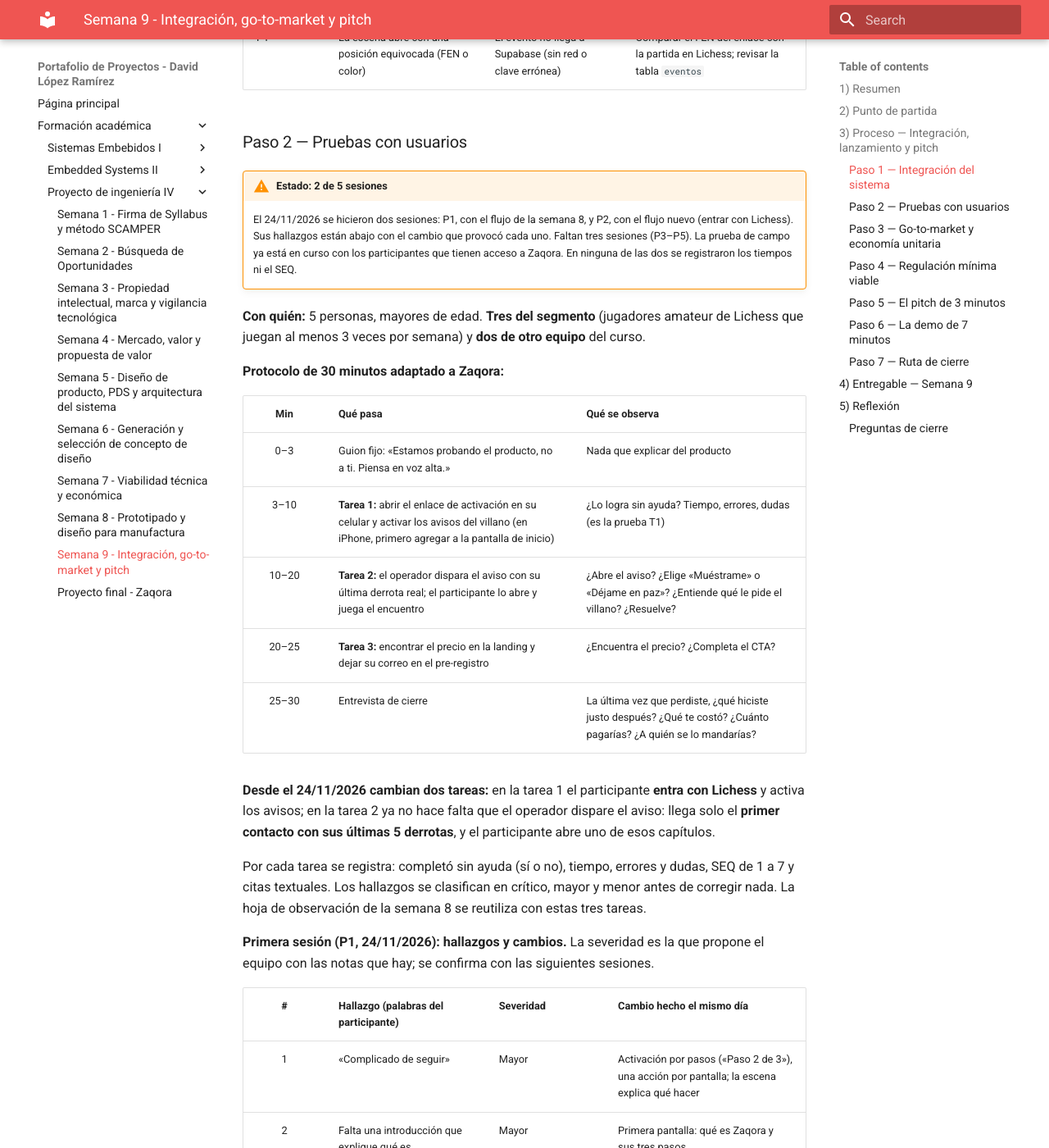
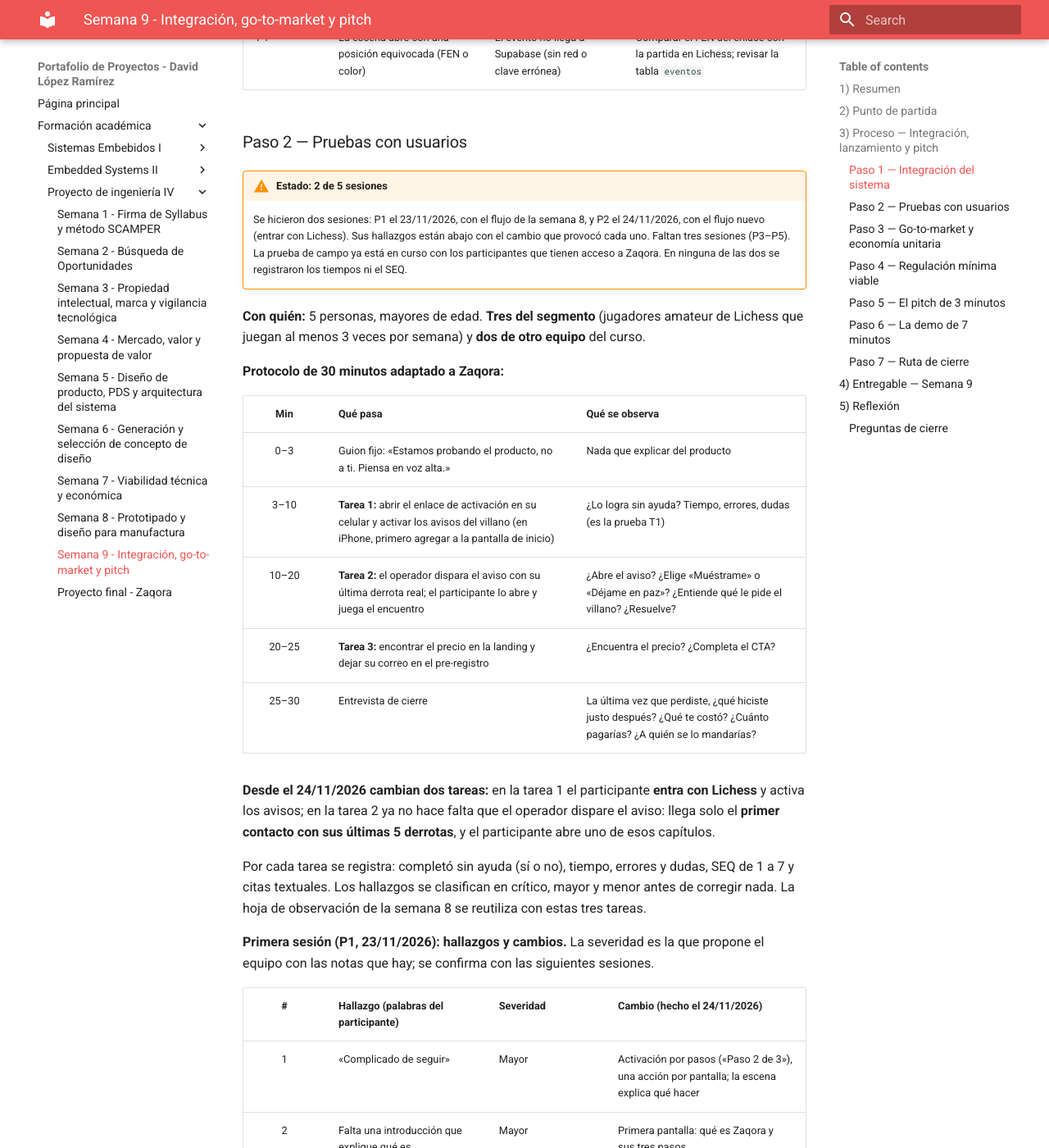
Before and after one commit to Vidddda/Portafolio-193167, an MkDocs documentation site: the page built from docs/pi4_s9.md, in a window 1280 px wide and 1400 px high, scrolled down 7916 px. Shown: the whole window at 82% size. Built offline with MkDocs 1.6.1 and Material for MkDocs 9.7.7, drawn with Linux system fonts in a browser that asks for light colours; some of the changed text lies outside the part shown.

Commit message:
Fechas de las sesiones: P1 el 23/11 y P2 el 24/11
Co-Authored-By: Claude Opus 5.5 <noreply@anthropic.com>

```diff
--- a/docs/pi4_s9.md
+++ b/docs/pi4_s9.md
@@ -70,7 +70,7 @@ Con la actualización del 24/11/2026, F1 la corre el detector en **GitHub Action
 
 | # | Prueba (adaptada) | Qué se mide | Aprobado si | Estado y evidencia |
 | :---: | :--- | :--- | :--- | :--- |
-| **T1** | Activación sin ayuda | Tiempo y errores de alguien que no conoce Zaqora al abrir el enlace y activar los avisos | < 5 minutos sin intervención (en iPhone, incluida la instalación) | ⚠️ **No cumplió en la primera sesión (24/11/2026).** El participante la encontró «complicada de seguir» y las instrucciones de iPhone «no intuitivas» (no se midió el tiempo). Se rehízo la activación por pasos. **En la segunda sesión (P2), ya con la activación nueva, el participante tampoco pudo usar la app solo**: falta ubicar en qué paso se atora. |
+| **T1** | Activación sin ayuda | Tiempo y errores de alguien que no conoce Zaqora al abrir el enlace y activar los avisos | < 5 minutos sin intervención (en iPhone, incluida la instalación) | ⚠️ **No cumplió en la primera sesión (23/11/2026).** El participante la encontró «complicada de seguir» y las instrucciones de iPhone «no intuitivas» (no se midió el tiempo). Se rehízo la activación por pasos. **En la segunda sesión (P2), ya con la activación nueva, el participante tampoco pudo usar la app solo**: falta ubicar en qué paso se atora. |
 | **T2** | Latencia derrota → aviso | Minutos entre el fin de la partida (Lichess) y el aviso (registro del script) | ≤ 10 minutos (plan de la semana 8) | ⚠️ **Parcial.** El detector corre en GitHub Actions cada 10 minutos (GitHub puede retrasarlo) y el botón «Revisar mis partidas ahora» lo lanza al momento: la corrida del 24/11/2026 tardó **31 s** de la petición al final (17:38:23 → 17:38:54). Falta medir el camino completo con una derrota nueva. |
 | **T3** | Celular sin conexión | Se apaga la red del celular mientras sale el aviso y se vuelve a encender | El aviso llega al reconectar | ⏳ **Pendiente.** Hallazgo de diseño: el aviso se envía con `ttl=3600`, así que **si el celular pasa más de 1 hora sin red, el aviso se pierde**. Es aceptable (un aviso tardío ya no llega «justo después de perder»), pero hay que declararlo. |
 | **T4** | Autonomía de la capa gratuita (equivalente de la batería) | Capítulos al mes que caben en la capa gratuita de Workers AI | Alcanza para el piloto de 20 usuarios | ✅ **Cumple (cálculo).** Con Mistral Small 3.1: unos **190 capítulos al día** ≈ 5,700 al mes → **unos 285 usuarios activos** a 20 capítulos al mes. Ver el cálculo abajo. |
@@ -148,7 +148,7 @@ Es una estimación con los precios que da la cuenta de Cloudflare, no una medici
 ### Paso 2 — Pruebas con usuarios
 
 !!! warning "Estado: 2 de 5 sesiones"
-    El 24/11/2026 se hicieron dos sesiones: P1, con el flujo de la semana 8, y P2, con el flujo nuevo (entrar con Lichess). Sus hallazgos están abajo con el cambio que provocó cada uno. Faltan tres sesiones (P3–P5). La prueba de campo ya está en curso con los participantes que tienen acceso a Zaqora. En ninguna de las dos se registraron los tiempos ni el SEQ.
+    Se hicieron dos sesiones: P1 el 23/11/2026, con el flujo de la semana 8, y P2 el 24/11/2026, con el flujo nuevo (entrar con Lichess). Sus hallazgos están abajo con el cambio que provocó cada uno. Faltan tres sesiones (P3–P5). La prueba de campo ya está en curso con los participantes que tienen acceso a Zaqora. En ninguna de las dos se registraron los tiempos ni el SEQ.
 
 **Con quién:** 5 personas, mayores de edad. **Tres del segmento** (jugadores amateur de Lichess que juegan al menos 3 veces por semana) y **dos de otro equipo** del curso.
 
@@ -166,9 +166,9 @@ Es una estimación con los precios que da la cuenta de Cloudflare, no una medici
 
 Por cada tarea se registra: completó sin ayuda (sí o no), tiempo, errores y dudas, SEQ de 1 a 7 y citas textuales. Los hallazgos se clasifican en crítico, mayor y menor antes de corregir nada. La hoja de observación de la semana 8 se reutiliza con estas tres tareas.
 
-**Primera sesión (P1, 24/11/2026): hallazgos y cambios.** La severidad es la que propone el equipo con las notas que hay; se confirma con las siguientes sesiones.
+**Primera sesión (P1, 23/11/2026): hallazgos y cambios.** La severidad es la que propone el equipo con las notas que hay; se confirma con las siguientes sesiones.
 
-| # | Hallazgo (palabras del participante) | Severidad | Cambio hecho el mismo día |
+| # | Hallazgo (palabras del participante) | Severidad | Cambio (hecho el 24/11/2026) |
 | :---: | :--- | :--- | :--- |
 | 1 | «Complicado de seguir» | Mayor | Activación por pasos («Paso 2 de 3»), una acción por pantalla; la escena explica qué hacer |
 | 2 | Falta una introducción que explique qué es | Mayor | Primera pantalla: qué es Zaqora y sus tres pasos |
@@ -471,7 +471,7 @@ Equipo de una persona: todas las tareas son de David, salvo la ayuda del operado
 - **Leer la ley cambió el producto.** La reforma a la LFPC de diciembre de 2025 obliga a avisar 5 días antes de renovar una suscripción y a permitir cancelar de inmediato. No estaba en ningún documento de las semanas anteriores, y ahora es un requisito de la app.
 - **Las reglas de Lichess cambiaron la demo.** Mi primera idea para provocar el evento era perder a propósito contra otra cuenta; eso es *sandbagging* según sus términos. La demo pierde contra la computadora.
 - **Un pitch honesto con una sola confesión obliga a elegir.** Tenía dos datos débiles (la economía por cliente y la falta de usuarios). Dejé la falta de usuarios porque es la que el ask resuelve; la otra queda para las preguntas.
-- **Una sola sesión con un jugador cambió más que una semana de diseño** *(24/11/2026)*. Sus seis observaciones eran concretas: pedir el análisis a mano, un solo ejercicio, instrucciones de iPhone confusas. Ninguna estaba en mis listas de riesgos, y dos eran críticas.
+- **Una sola sesión con un jugador cambió más que una semana de diseño** *(23/11/2026)*. Sus seis observaciones eran concretas: pedir el análisis a mano, un solo ejercicio, instrucciones de iPhone confusas. Ninguna estaba en mis listas de riesgos, y dos eran críticas.
 - **El villano no puede ser quien te ayuda a vencerlo.** Lo vi al probar la escena: el antagonista daba las pistas. Separar al villano (reta y reacciona) del consejero de tu bando (guía) hizo la ficción coherente y le dio sentido a elegir bando.
 - **Depender de un servicio gratuito es depender de que siga existiendo.** Cloudflare retiró el modelo que usaba la semana 8 sin que yo me enterara; Zaqora siguió funcionando solo porque cada texto tiene una plantilla de respaldo. La prueba T5 la hizo el proveedor, no yo.
 - **Cada mejora movió un pedazo del sistema y abrió una frontera nueva.** Pasar el detector a la nube trajo secretos mal pegados; el inicio de sesión trajo datos que ya no se borraban al salir; la caché de GitHub Pages escondía las versiones nuevas. Todas se encontraron revisando registros frontera por frontera, que es justo el método de esta semana.
```
Also changed, not shown: docs/proyecto_final.md (+4 -4 lines).
